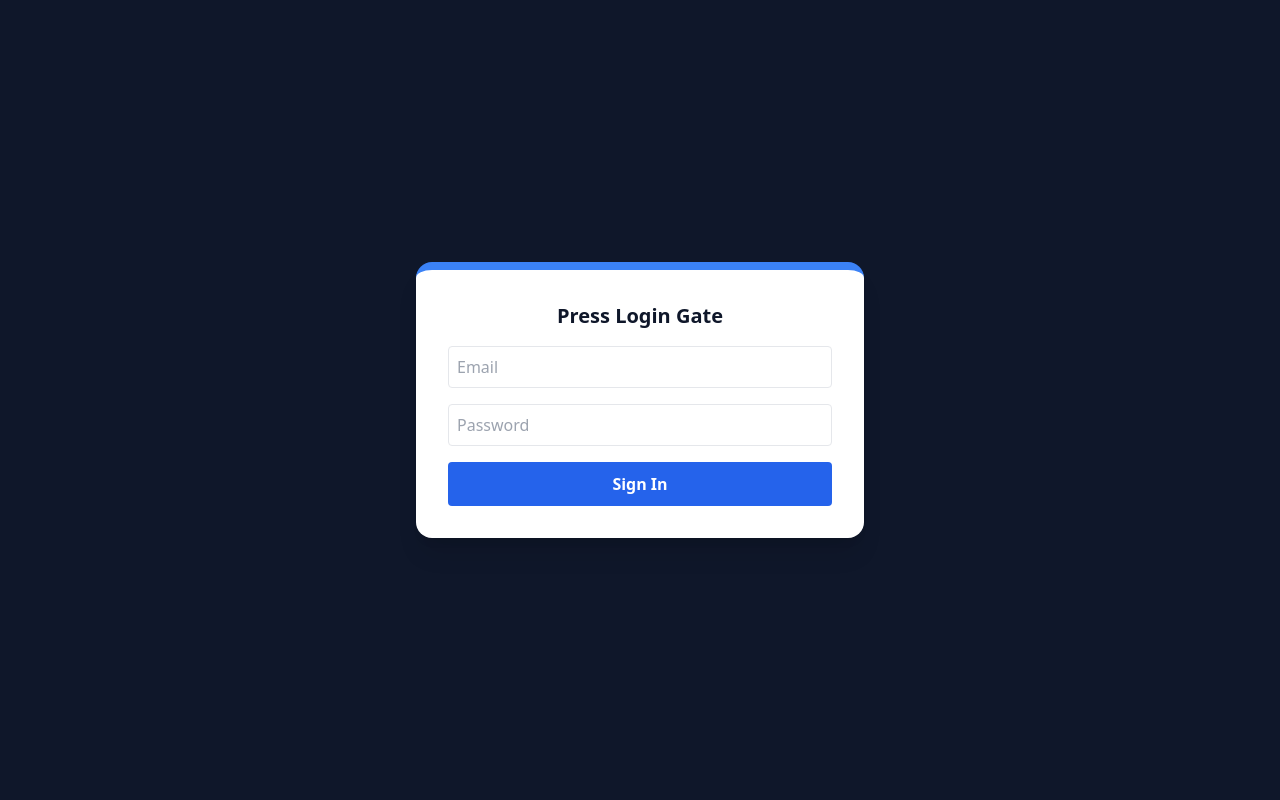
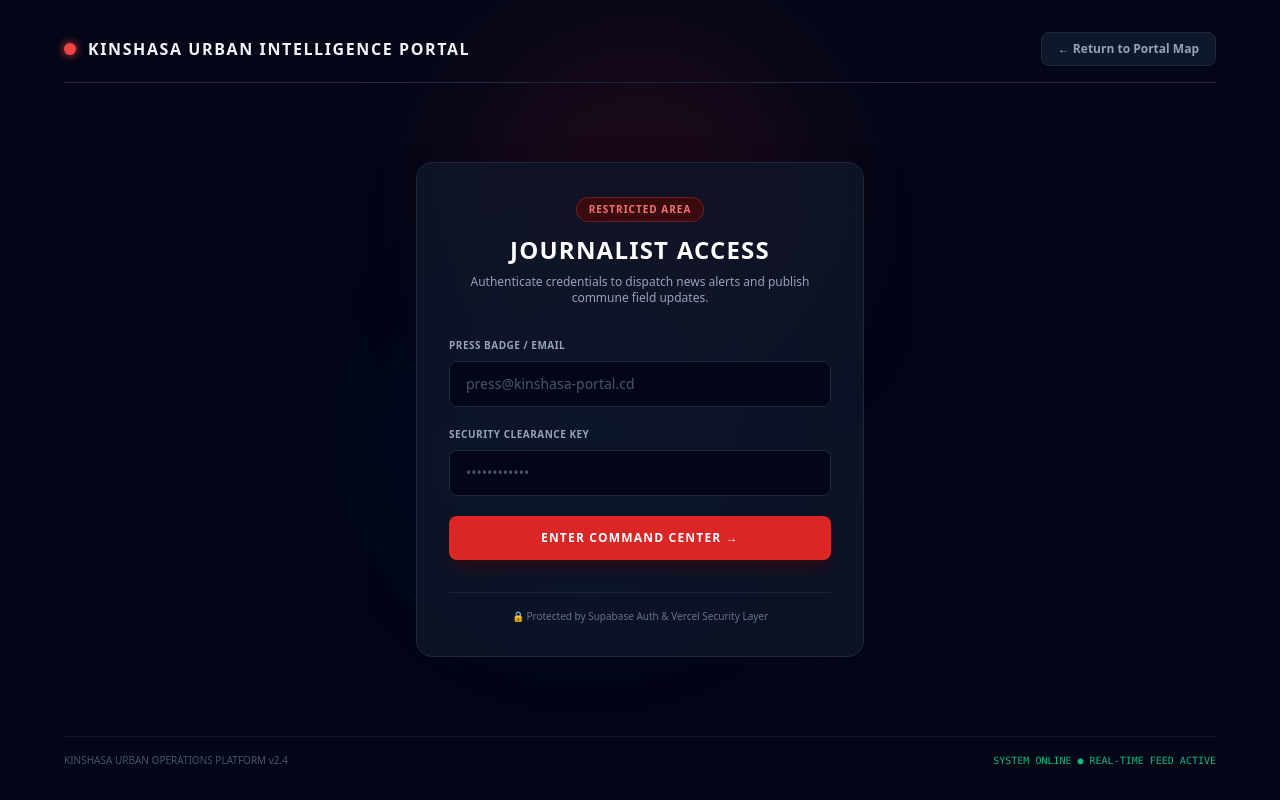
Before and after one commit to cherifadel0308/kinshasa-portal, a Next.js app: page /login in a window 1280 px wide. Built offline with nearby package versions, Linux system fonts and the light colour scheme.

Commit message:
Update page.tsx

```diff
--- a/src/app/login/page.tsx
+++ b/src/app/login/page.tsx
@@ -1,5 +1,6 @@
 'use client';
 import { useState } from 'react';
+import Link from 'next/link';
 import { useRouter } from 'next/navigation';
 import { supabase } from '../../lib/supabase';
 
@@ -7,24 +8,131 @@ export default function LoginPage() {
   const router = useRouter();
   const [email, setEmail] = useState('');
   const [password, setPassword] = useState('');
+  const [loading, setLoading] = useState(false);
   const [errorMsg, setErrorMsg] = useState('');
 
   const handleLogin = async (e: React.FormEvent) => {
     e.preventDefault();
-    const { error } = await supabase.auth.signInWithPassword({ email, password });
-    if (error) { setErrorMsg(error.message); }
-    else { router.push('/backoffice'); }
+    setLoading(true);
+    setErrorMsg('');
+
+    try {
+      const { data, error } = await supabase.auth.signInWithPassword({
+        email,
+        password,
+      });
+
+      if (error) {
+        setErrorMsg(error.message);
+      } else if (data.session) {
+        router.push('/backoffice');
+      }
+    } catch (err: any) {
+      setErrorMsg('An unexpected error occurred. Please check your connection.');
+    } finally {
+      setLoading(false);
+    }
   };
 
   return (
-    <main className="min-h-screen flex items-center justify-center bg-slate-900 px-4 font-sans">
-      <form onSubmit={handleLogin} className="max-w-md w-full bg-white p-8 rounded-2xl shadow-xl space-y-4 border-t-8 border-blue-500">
-        <h2 className="text-xl font-black text-slate-900 text-center">Press Login Gate</h2>
-        <input type="email" required value={email} onChange={(e) => setEmail(e.target.value)} className="w-full p-2 border text-gray-900 rounded" placeholder="Email" />
-        <input type="password" required value={password} onChange={(e) => setPassword(e.target.value)} className="w-full p-2 border text-gray-900 rounded" placeholder="Password" />
-        {errorMsg && <p className="text-xs text-red-600 font-bold">{errorMsg}</p>}
-        <button type="submit" className="w-full bg-blue-600 text-white p-2.5 rounded font-bold">Sign In</button>
-      </form>
+    <main className="min-h-screen bg-slate-950 text-slate-50 flex flex-col justify-between p-4 md:p-8 font-sans relative overflow-hidden">
+      {/* Futuristic Background Light Glows */}
+      <div className="absolute top-1/4 left-1/2 -translate-x-1/2 -translate-y-1/2 w-96 h-96 bg-red-600/10 rounded-full blur-3xl pointer-events-none" />
+      <div className="absolute bottom-1/4 left-1/3 w-80 h-80 bg-blue-600/10 rounded-full blur-3xl pointer-events-none" />
+
+      {/* Navigation Header Bar */}
+      <nav className="relative z-10 flex items-center justify-between w-full max-w-6xl mx-auto pb-4 border-b border-slate-800">
+        <div className="flex items-center gap-3">
+          <div className="w-3 h-3 rounded-full bg-red-500 shadow-[0_0_10px_#ef4444]" />
+          <h1 className="text-sm md:text-base font-black tracking-widest uppercase text-slate-100">
+            Kinshasa Urban Intelligence Portal
+          </h1>
+        </div>
+        <Link
+          href="/"
+          className="px-4 py-2 text-xs font-bold bg-slate-900 text-slate-400 hover:text-slate-100 border border-slate-800 hover:border-slate-700 rounded-lg transition-all"
+        >
+          ← Return to Portal Map
+        </Link>
+      </nav>
+
+      {/* Central Login Command Card */}
+      <div className="relative z-10 flex-1 flex items-center justify-center py-12">
+        <div className="w-full max-w-md bg-slate-900/80 backdrop-blur-xl border border-slate-800 p-8 rounded-2xl shadow-2xl shadow-slate-950/80 relative">
+
+          {/* Header & Restricted Badge */}
+          <div className="text-center mb-8">
+            <span className="inline-block px-3 py-1 rounded-full text-[10px] font-black uppercase tracking-widest bg-red-950/80 text-red-400 border border-red-500/30 mb-3">
+              Restricted Area
+            </span>
+            <h2 className="text-2xl font-black uppercase tracking-wider text-white mb-2">
+              Journalist Access
+            </h2>
+            <p className="text-xs text-slate-400">
+              Authenticate credentials to dispatch news alerts and publish commune field updates.
+            </p>
+          </div>
+
+          {/* Error Alert Box */}
+          {errorMsg && (
+            <div className="mb-6 p-3 rounded-lg bg-red-950/50 border border-red-500/50 text-red-300 text-xs text-center font-medium">
+              ⚠️ {errorMsg}
+            </div>
+          )}
+
+          {/* Login Form */}
+          <form onSubmit={handleLogin} className="space-y-5">
+            <div>
+              <label className="block text-[10px] font-bold uppercase tracking-wider text-slate-400 mb-2">
+                Press Badge / Email
+              </label>
+              <input
+                type="email"
+                required
+                value={email}
+                onChange={(e) => setEmail(e.target.value)}
+                className="w-full px-4 py-3 bg-slate-950 border border-slate-800 rounded-lg text-sm text-slate-100 placeholder-slate-600 focus:outline-none focus:border-red-500 focus:ring-1 focus:ring-red-500 transition-all"
+                placeholder="press@kinshasa-portal.cd"
+              />
+            </div>
+
+            <div>
+              <label className="block text-[10px] font-bold uppercase tracking-wider text-slate-400 mb-2">
+                Security Clearance Key
+              </label>
+              <input
+                type="password"
+                required
+                value={password}
+                onChange={(e) => setPassword(e.target.value)}
+                className="w-full px-4 py-3 bg-slate-950 border border-slate-800 rounded-lg text-sm text-slate-100 placeholder-slate-600 focus:outline-none focus:border-red-500 focus:ring-1 focus:ring-red-500 transition-all"
+                placeholder="••••••••••••"
+              />
+            </div>
+
+            <button
+              type="submit"
+              disabled={loading}
+              className="w-full py-3.5 px-4 bg-red-600 hover:bg-red-500 active:bg-red-700 text-white text-xs font-bold uppercase tracking-widest rounded-lg shadow-lg shadow-red-950/50 transition-all disabled:opacity-50 disabled:cursor-not-allowed mt-2"
+            >
+              {loading ? 'Authenticating System...' : 'Enter Command Center →'}
+            </button>
+          </form>
+
+          {/* Footer Security Badge */}
+          <div className="mt-8 pt-4 border-t border-slate-800/80 text-center">
+            <p className="text-[10px] text-slate-500">
+              🔒 Protected by Supabase Auth & Vercel Security Layer
+            </p>
+          </div>
+        </div>
+      </div>
+
+      {/* Footer Status Line */}
+      <footer className="relative z-10 w-full max-w-6xl mx-auto pt-4 border-t border-slate-900 flex flex-col sm:flex-row justify-between items-center text-[10px] text-slate-600 gap-2">
+        <span>KINSHASA URBAN OPERATIONS PLATFORM v2.4</span>
+        <span className="text-emerald-500 font-mono">SYSTEM ONLINE ● REAL-TIME FEED ACTIVE</span>
+      </footer>
     </main>
   );
 }
```
